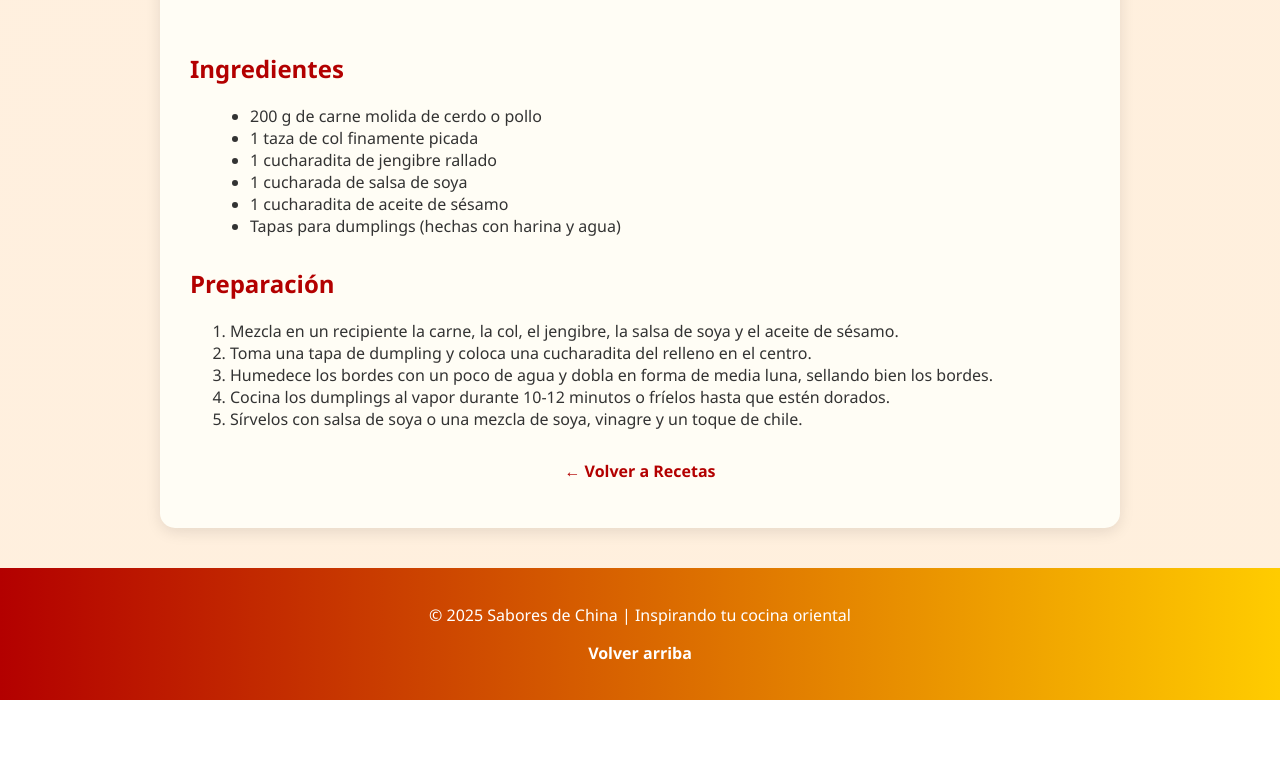
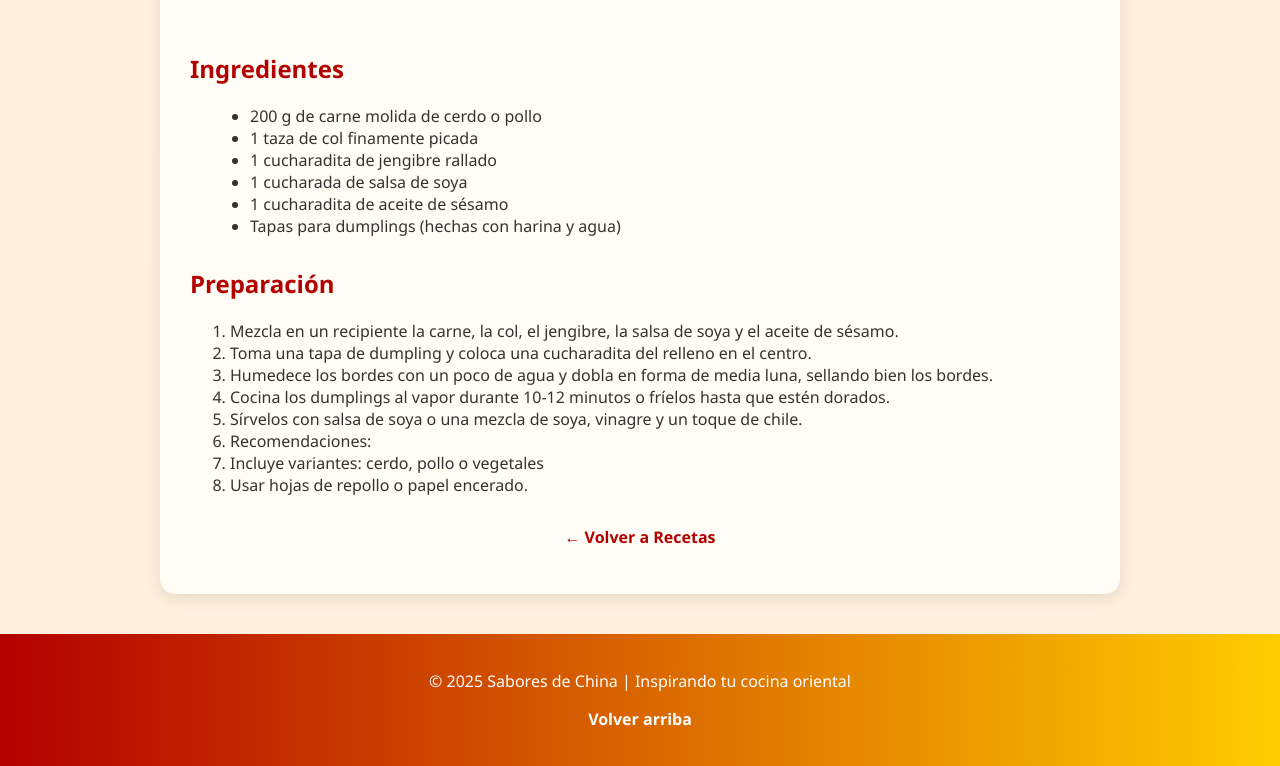
Before and after one commit to GaliSobrevals/recetas-china, a plain HTML site: page dumplings.html in a window 1280 px wide. Shown: the part 602-1368 px from the top of the page. Before the commit the page ends 1302 px from the top, so only its background shows below. Drawn offline with Linux system fonts and the light colour scheme.

Commit message:
Recomendaciones dumplings

```diff
--- a/dumplings.html
+++ b/dumplings.html
@@ -125,6 +125,9 @@
       <li>Humedece los bordes con un poco de agua y dobla en forma de media luna, sellando bien los bordes.</li>
       <li>Cocina los dumplings al vapor durante 10-12 minutos o fríelos hasta que estén dorados.</li>
       <li>Sírvelos con salsa de soya o una mezcla de soya, vinagre y un toque de chile.</li>
+      <li>Recomendaciones:</li>
+      <li>Incluye variantes: cerdo, pollo o vegetales</li>
+      <li>Usar hojas de repollo o papel encerado.</li>
     </ol>
 
     <p style="text-align:center; margin-top:30px;">
```
